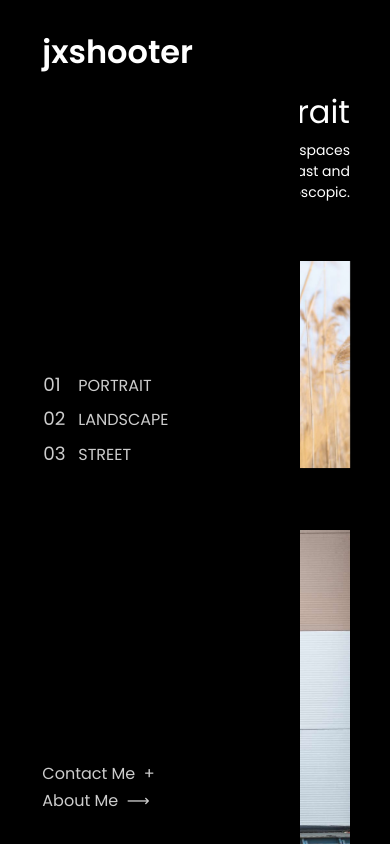
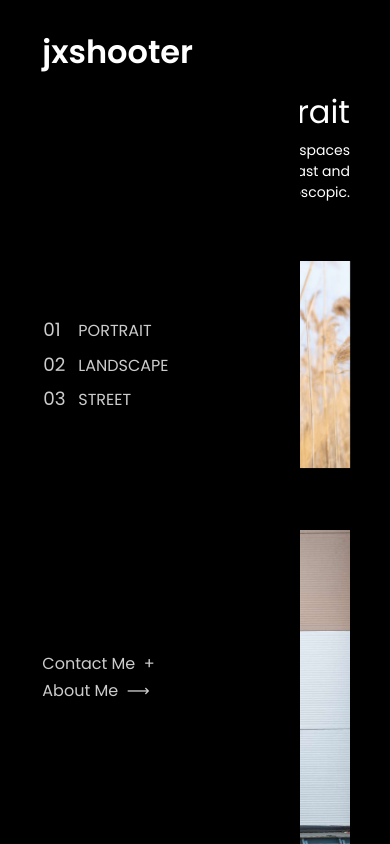
Before and after one commit to JJwilkin/Photo_Portfolio, a React (Create React App) app: page / in a window 390 px wide. Both pictures are taken after a click on the icon 53 px from the left and 53 px from the top of the page. Shown: the top 844 px of the page. Built offline with nearby package versions, Linux system fonts and the light colour scheme.

Commit message:
account for mobile bottom bar

```diff
--- a/src/components/Menu.js
+++ b/src/components/Menu.js
@@ -14,7 +14,7 @@ export default function Menu(props) {
   const [selectedOption, setOption] = useState(props.selectedOption);
 
   return (
-    <div className="menu">
+    <div style={desktop ? null: {height:'80vh'}} className="menu">
       <Fade when={showFade}>
         <Link to="/">
           <h2
--- a/src/stylesheets/Hamburger.css
+++ b/src/stylesheets/Hamburger.css
@@ -43,6 +43,7 @@
     background: #000000;
     padding-left: 1.5em;
     padding-top: 1em;
+    padding-bottom:2em;
     font-size: 1.15em;
   }
 
```
Also changed, not shown: 1 other file (tests, documents, lock files or other folders).
